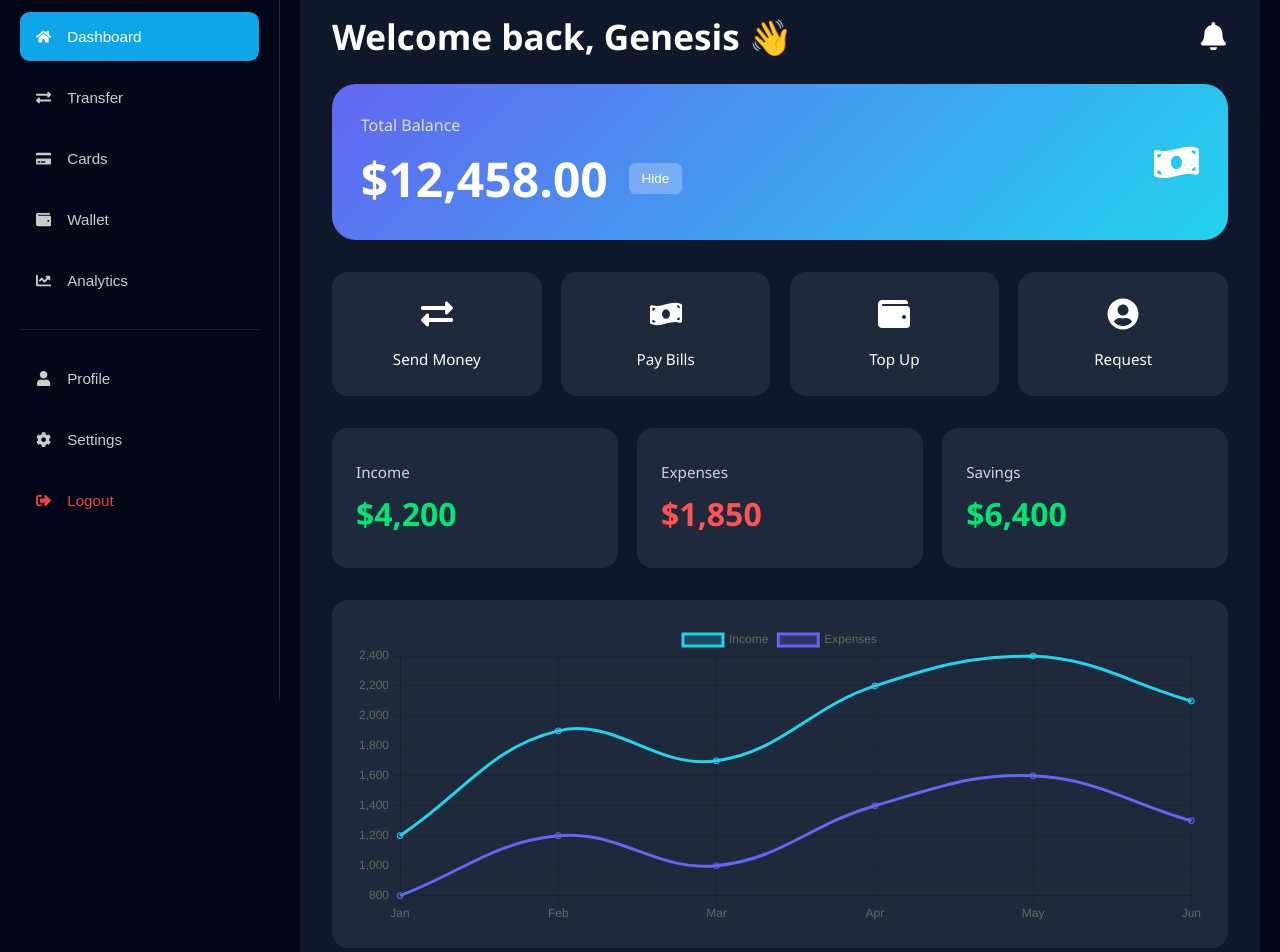
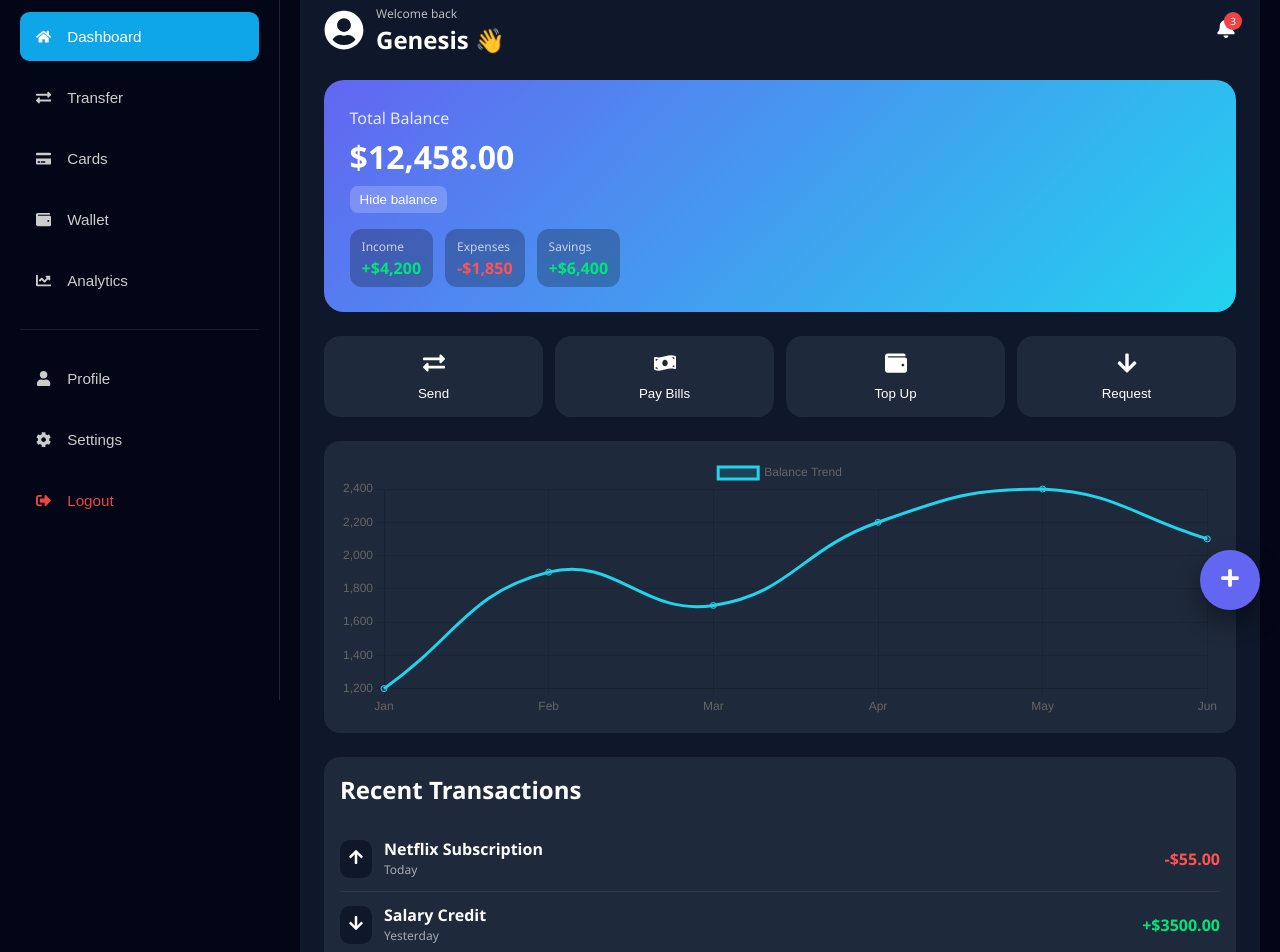
Before and after one commit to BUCHI909/Online-Bank, a React (Vite) app in the folder client/: page /dashboard in a window 1280 px wide. Shown: the part 100-1052 px from the top of the page. Built offline with nearby package versions, Linux system fonts and the light colour scheme; sample sign-in values are in the browser's storage.

Commit message:
making changes

```diff
--- a/client/src/pages/Dashboard.jsx
+++ b/client/src/pages/Dashboard.jsx
@@ -7,6 +7,9 @@ import {
   FaExchangeAlt,
   FaWallet,
   FaMoneyBillWave,
+  FaArrowUp,
+  FaArrowDown,
+  FaPlus
 } from "react-icons/fa";
 
 import {
@@ -21,16 +24,6 @@ import {
 } from "chart.js";
 import { Line } from "react-chartjs-2";
 
-import {
-  ResponsiveContainer,
-  BarChart,
-  Bar,
-  XAxis,
-  YAxis,
-  Tooltip,
-  CartesianGrid,
-} from "recharts";
-
 ChartJS.register(
   CategoryScale,
   LinearScale,
@@ -41,42 +34,30 @@ ChartJS.register(
   Legend
 );
 
+/* ================= MOCK DATA ================= */
+
 const transactions = [
-  { id: 1, name: "Netflix Subscription", amount: "-$55.00", date: "Today" },
-  { id: 2, name: "Salary Credit", amount: "+$3,500.00", date: "Yesterday" },
-  { id: 3, name: "Transfer to David", amount: "-$250.00", date: "Feb 10" },
-  { id: 4, name: "Electricity Bill", amount: "-$180.00", date: "Feb 9" },
+  { id: 1, name: "Netflix Subscription", amount: -55, date: "Today" },
+  { id: 2, name: "Salary Credit", amount: 3500, date: "Yesterday" },
+  { id: 3, name: "Transfer to David", amount: -250, date: "Feb 10" },
+  { id: 4, name: "Electricity Bill", amount: -180, date: "Feb 9" },
 ];
 
 const chartData = {
   labels: ["Jan", "Feb", "Mar", "Apr", "May", "Jun"],
   datasets: [
     {
-      label: "Income",
+      label: "Balance Trend",
       data: [1200, 1900, 1700, 2200, 2400, 2100],
       borderColor: "#22d3ee",
-      backgroundColor: "rgba(34,211,238,0.2)",
-      tension: 0.4,
-    },
-    {
-      label: "Expenses",
-      data: [800, 1200, 1000, 1400, 1600, 1300],
-      borderColor: "#6366f1",
-      backgroundColor: "rgba(99,102,241,0.2)",
-      tension: 0.4,
+      backgroundColor: "rgba(34,211,238,0.15)",
+      tension: 0.45,
+      fill: true,
     },
   ],
 };
 
-const barData = [
-  { name: "Mon", Spending: 400 },
-  { name: "Tue", Spending: 700 },
-  { name: "Wed", Spending: 300 },
-  { name: "Thu", Spending: 500 },
-  { name: "Fri", Spending: 800 },
-  { name: "Sat", Spending: 600 },
-  { name: "Sun", Spending: 450 },
-];
+/* ================= COMPONENT ================= */
 
 const Dashboard = () => {
   const [showBalance, setShowBalance] = useState(true);
@@ -84,246 +65,296 @@ const Dashboard = () => {
 
   return (
     <div style={styles.container}>
-      <main style={styles.main}>
-        {/* Header */}
-        <header style={styles.header}>
-          <h2 style={{ margin: 0 }}>Welcome back, Genesis 👋</h2>
-          <FaBell size={'clamp(1.4rem, 3vw, 1.8rem)'} style={{ cursor: "pointer" }} />
-        </header>
 
-        {/* Balance Card */}
+      {/* ===== TOP BAR ===== */}
+      <div style={styles.topBar}>
+        <div style={styles.userRow}>
+          <FaUserCircle size={40} />
+          <div>
+            <p style={styles.greeting}>Welcome back</p>
+            <h3 style={{ margin: 0 }}>Genesis 👋</h3>
+          </div>
+        </div>
+
+        <div style={styles.bell}>
+          <FaBell size={20} />
+          <span style={styles.badge}>3</span>
+        </div>
+      </div>
+
+      {/* ===== BALANCE CARD ===== */}
       <section style={styles.balanceCard}>
-          <div>
-            <p style={{ opacity: 0.8, marginBottom: '0.5rem' }}>Total Balance</p>
-            <h1 style={{ margin: 0, display: 'flex', alignItems: 'center', gap: '0.5rem', flexWrap: 'wrap' }}>
-              {showBalance ? "$12,458.00" : "XXXX"}
+        <p style={styles.balanceLabel}>Total Balance</p>
+
+        <h1 style={styles.balanceAmount}>
+          {showBalance ? "$12,458.00" : "••••••••"}
+        </h1>
+
         <button
-                style={styles.showBtn}
+          style={styles.hideBtn}
           onClick={() => setShowBalance(!showBalance)}
         >
-                {showBalance ? "Hide" : "Show"}
+          {showBalance ? "Hide balance" : "Show balance"}
         </button>
-            </h1>
-          </div>
-          <FaMoneyBillWave size={'clamp(2rem, 5vw, 2.8rem)'} />
-        </section>
 
-        {/* Quick Actions */}
-        <section style={styles.actions}>
-          <ActionCard title="Send Money" icon={<FaExchangeAlt />} />
-          <ActionCard title="Pay Bills" icon={<FaMoneyBillWave />} />
-          <ActionCard title="Top Up" icon={<FaWallet />} />
-          <ActionCard title="Request" icon={<FaUserCircle />} />
-        </section>
-
-        {/* Stats Cards */}
-        <section style={styles.stats}>
-          <StatCard title="Income" amount="$4,200" positive />
-          <StatCard title="Expenses" amount="$1,850" />
-          <StatCard title="Savings" amount="$6,400" positive />
-        </section>
-
-        {/* Charts */}
-        <section style={styles.charts}>
-          <div style={styles.lineChart}>
-            <Line data={chartData} options={{ maintainAspectRatio: false }} height={300} />
-          </div>
-          <div style={styles.barChart}>
-            <ResponsiveContainer width="100%" height={300}>
-              <BarChart data={barData}>
-                <CartesianGrid strokeDasharray="3 3" />
-                <XAxis dataKey="name" />
-                <YAxis />
-                <Tooltip />
-                <Bar dataKey="Spending" fill="#6366f1" />
-              </BarChart>
-            </ResponsiveContainer>
+        {/* Quick chips */}
+        <div style={styles.chips}>
+          <Chip label="Income" value="+$4,200" positive />
+          <Chip label="Expenses" value="-$1,850" />
+          <Chip label="Savings" value="+$6,400" positive />
         </div>
       </section>
 
-        {/* Recent Transactions */}
+      {/* ===== QUICK ACTIONS ===== */}
+      <section style={styles.actions}>
+        <Action
+          title="Send"
+          icon={<FaExchangeAlt />}
+          onClick={() => navigate("/dashboard/transfer")}
+        />
+        <Action
+          title="Pay Bills"
+          icon={<FaMoneyBillWave />}
+        />
+        <Action
+          title="Top Up"
+          icon={<FaWallet />}
+          onClick={() => navigate("/dashboard/wallets")}
+        />
+        <Action
+          title="Request"
+          icon={<FaArrowDown />}
+        />
+      </section>
+
+      {/* ===== CHART ===== */}
+      <section style={styles.chartCard}>
+        <Line
+          data={chartData}
+          options={{ maintainAspectRatio: false }}
+          height={260}
+        />
+      </section>
+
+      {/* ===== TRANSACTIONS ===== */}
       <section style={styles.transactions}>
-          <h3 style={{ marginBottom: '1rem', marginTop: 0 }}>Recent Transactions</h3>
+        <h3 style={{ marginTop: 0 }}>Recent Transactions</h3>
+
         {transactions.map((tx) => (
-            <div key={tx.id} style={styles.txRow}>
-              <div>
-                <strong>{tx.name}</strong>
-                <p style={{ margin: '0.25rem 0 0 0', opacity: 0.6, fontSize: '0.9em' }}>{tx.date}</p>
-              </div>
-              <span
-                style={{
-                  color: tx.amount.startsWith("+") ? "#00e676" : "#ff5252",
-                  fontWeight: "bold",
-                }}
-              >
-                {tx.amount}
-              </span>
-            </div>
+          <Transaction key={tx.id} tx={tx} />
         ))}
       </section>
-      </main>
+
+      {/* ===== FLOATING BUTTON ===== */}
+      <button
+        style={styles.fab}
+        onClick={() => navigate("/dashboard/transfer")}
+      >
+        <FaPlus />
+      </button>
+
     </div>
   );
 };
 
-// Action Cards
-const ActionCard = ({ title, icon }) => {
-  return (
-    <div
-      style={styles.actionCard}
-      onMouseEnter={(e) => {
-        e.currentTarget.style.transform = "translateY(-6px)";
-        e.currentTarget.style.boxShadow = "0 12px 24px rgba(0,0,0,0.3)";
-      }}
-      onMouseLeave={(e) => {
-        e.currentTarget.style.transform = "translateY(0)";
-        e.currentTarget.style.boxShadow = "none";
-      }}
-    >
-      <div style={{ fontSize: "clamp(1.4rem, 3vw, 2rem)" }}>{icon}</div>
-      <p style={{ margin: 0, fontSize: "clamp(0.8rem, 2vw, 0.95rem)", fontWeight: "500" }}>{title}</p>
+/* ================= SMALL COMPONENTS ================= */
+
+const Chip = ({ label, value, positive }) => (
+  <div style={styles.chip}>
+    <p style={{ margin: 0, opacity: 0.7, fontSize: 12 }}>{label}</p>
+    <strong style={{ color: positive ? "#00e676" : "#ff5252" }}>
+      {value}
+    </strong>
   </div>
 );
-};
 
-// Stats Cards
-const StatCard = ({ title, amount, positive }) => {
+const Action = ({ title, icon, onClick }) => (
+  <button style={styles.action} onClick={onClick}>
+    <div style={{ fontSize: 22 }}>{icon}</div>
+    <span>{title}</span>
+  </button>
+);
+
+const Transaction = ({ tx }) => {
+  const positive = tx.amount > 0;
+
   return (
-    <div
-      style={styles.statCard}
-      onMouseEnter={(e) => {
-        e.currentTarget.style.transform = "translateY(-6px)";
-        e.currentTarget.style.boxShadow = "0 12px 24px rgba(0,0,0,0.3)";
-      }}
-      onMouseLeave={(e) => {
-        e.currentTarget.style.transform = "translateY(0)";
-        e.currentTarget.style.boxShadow = "none";
-      }}
-    >
-      <p style={{ margin: 0, fontSize: "clamp(0.85rem, 2vw, 0.95rem)", opacity: 0.8 }}>{title}</p>
-      <h2 style={{ color: positive ? "#00e676" : "#ff5252", fontSize: "clamp(1.4rem, 3.5vw, 2rem)", margin: "0.5rem 0 0 0" }}>
-        {amount}
-      </h2>
+    <div style={styles.txRow}>
+      <div style={styles.txLeft}>
+        <div style={styles.txIcon}>
+          {positive ? <FaArrowDown /> : <FaArrowUp />}
+        </div>
+
+        <div>
+          <strong>{tx.name}</strong>
+          <p style={styles.txDate}>{tx.date}</p>
+        </div>
+      </div>
+
+      <strong style={{ color: positive ? "#00e676" : "#ff5252" }}>
+        {positive ? "+" : "-"}${Math.abs(tx.amount).toFixed(2)}
+      </strong>
     </div>
   );
 };
 
 export default Dashboard;
 
-// ===== RESPONSIVE STYLES WITH CLAMP =====
+/* ================= STYLES ================= */
+
 const styles = {
   container: {
-    display: "flex",
+    padding: "1.5rem",
+    background: "#0f172a",
     minHeight: "100vh",
-    fontFamily: "Segoe UI, sans-serif",
-    background: "#0f172a",
     color: "#fff",
   },
-  main: {
-    flex: 1,
-    padding: "clamp(1rem, 4vw, 2rem)",
-    overflowX: "hidden",
-  },
-  header: {
+
+  topBar: {
     display: "flex",
     justifyContent: "space-between",
     alignItems: "center",
-    marginBottom: "clamp(1rem, 2vw, 1.5rem)",
-    gap: "1rem",
+    marginBottom: 24,
+  },
+
+  userRow: {
+    display: "flex",
+    gap: 12,
+    alignItems: "center",
+  },
+
+  greeting: {
+    margin: 0,
+    fontSize: 12,
+    opacity: 0.7,
+  },
+
+  bell: {
+    position: "relative",
+    cursor: "pointer",
+  },
+
+  badge: {
+    position: "absolute",
+    top: -6,
+    right: -6,
+    background: "#ef4444",
+    borderRadius: "50%",
+    fontSize: 10,
+    padding: "2px 6px",
+  },
+
+  balanceCard: {
+    background: "linear-gradient(135deg,#6366f1,#22d3ee)",
+    borderRadius: 20,
+    padding: "1.6rem",
+    marginBottom: 24,
+  },
+
+  balanceLabel: {
+    opacity: 0.85,
+    marginBottom: 4,
+  },
+
+  balanceAmount: {
+    margin: 0,
+    fontSize: 32,
+  },
+
+  hideBtn: {
+    marginTop: 8,
+    background: "rgba(255,255,255,0.2)",
+    border: "none",
+    padding: "6px 10px",
+    borderRadius: 8,
+    color: "#fff",
+    cursor: "pointer",
+  },
+
+  chips: {
+    display: "flex",
+    gap: 12,
+    marginTop: 16,
     flexWrap: "wrap",
   },
-  balanceCard: {
-    background: "linear-gradient(135deg,#6366f1,#22d3ee)",
-    borderRadius: "clamp(1rem, 2vw, 1.5rem)",
-    padding: "clamp(1.2rem, 4vw, 1.8rem)",
-    display: "flex",
-    justifyContent: "space-between",
-    alignItems: "center",
-    marginBottom: "clamp(1.5rem, 3vw, 2rem)",
-    gap: "1rem",
-    minHeight: "clamp(100px, 20vw, 150px)",
-    flexWrap: "wrap",
+
+  chip: {
+    background: "rgba(0,0,0,0.25)",
+    padding: "8px 12px",
+    borderRadius: 12,
   },
-  showBtn: {
-    marginLeft: "clamp(0.5rem, 1vw, 1rem)",
-    fontSize: "clamp(0.7rem, 2vw, 0.85rem)",
-    padding: "clamp(0.3rem, 0.8vw, 0.5rem) clamp(0.5rem, 1.5vw, 0.8rem)",
-    borderRadius: "0.4rem",
-    cursor: "pointer",
-    border: "none",
-    background: "rgba(255,255,255,0.25)",
-    color: "#fff",
-    transition: "all 0.3s ease",
-  },
+
   actions: {
     display: "grid",
-    gridTemplateColumns: "repeat(auto-fit, minmax(clamp(120px, 25vw, 200px), 1fr))",
-    gap: "clamp(0.8rem, 2vw, 1.2rem)",
-    marginBottom: "clamp(1.5rem, 3vw, 2rem)",
+    gridTemplateColumns: "repeat(4,1fr)",
+    gap: 12,
+    marginBottom: 24,
   },
-  actionCard: {
+
+  action: {
     background: "#1e293b",
-    padding: "clamp(1rem, 2.5vw, 1.5rem)",
-    borderRadius: "clamp(0.8rem, 1.5vw, 1rem)",
-    textAlign: "center",
-    cursor: "pointer",
-    transition: "all 0.3s cubic-bezier(0.4, 0, 0.2, 1)",
-    minHeight: "clamp(80px, 15vw, 120px)",
+    border: "none",
+    borderRadius: 16,
+    padding: "16px 0",
+    color: "#fff",
     display: "flex",
     flexDirection: "column",
     alignItems: "center",
-    justifyContent: "center",
-    gap: "0.5rem",
+    gap: 6,
+    cursor: "pointer",
   },
-  stats: {
-    display: "grid",
-    gridTemplateColumns: "repeat(auto-fit, minmax(clamp(140px, 28vw, 220px), 1fr))",
-    gap: "clamp(0.8rem, 2vw, 1.2rem)",
-    marginBottom: "clamp(1.5rem, 3vw, 2rem)",
+
+  chartCard: {
+    background: "#1e293b",
+    padding: 16,
+    borderRadius: 16,
+    marginBottom: 24,
   },
-  statCard: {
-    background: "#1e293b",
-    padding: "clamp(1.2rem, 2.5vw, 1.5rem)",
-    borderRadius: "clamp(0.8rem, 1.5vw, 1rem)",
-    transition: "all 0.3s cubic-bezier(0.4, 0, 0.2, 1)",
-    minHeight: "clamp(100px, 18vw, 140px)",
-    display: "flex",
-    flexDirection: "column",
-    justifyContent: "center",
-  },
-  charts: {
-    display: "grid",
-    gridTemplateColumns: "1fr",
-    gap: "clamp(1.5rem, 3vw, 2rem)",
-    marginBottom: "clamp(1.5rem, 3vw, 2rem)",
-  },
-  lineChart: {
-    background: "#1e293b",
-    padding: "clamp(1rem, 2.5vw, 1.5rem)",
-    borderRadius: "clamp(0.8rem, 1.5vw, 1rem)",
-    overflowX: "auto",
-    minHeight: "300px",
-  },
-  barChart: {
-    background: "#1e293b",
-    padding: "clamp(1rem, 2.5vw, 1.5rem)",
-    borderRadius: "clamp(0.8rem, 1.5vw, 1rem)",
-    overflowX: "auto",
-    minHeight: "clamp(250px, 40vw, 350px)",
-  },
+
   transactions: {
     background: "#1e293b",
-    padding: "clamp(1rem, 2.5vw, 1.5rem)",
-    borderRadius: "clamp(0.8rem, 1.5vw, 1rem)",
-    marginBottom: "2rem",
-    overflowX: "auto",
+    padding: 16,
+    borderRadius: 16,
   },
+
   txRow: {
     display: "flex",
     justifyContent: "space-between",
     alignItems: "center",
-    padding: "clamp(0.8rem, 1.5vw, 1rem) 0",
-    borderBottom: "1px solid rgba(255,255,255,0.08)",
-    fontSize: "clamp(0.85rem, 2vw, 1rem)",
+    padding: "12px 0",
+    borderBottom: "1px solid rgba(255,255,255,0.07)",
+  },
+
+  txLeft: {
+    display: "flex",
+    gap: 12,
+    alignItems: "center",
+  },
+
+  txIcon: {
+    background: "#0f172a",
+    padding: 8,
+    borderRadius: 10,
+  },
+
+  txDate: {
+    margin: 0,
+    fontSize: 12,
+    opacity: 0.6,
+  },
+
+  fab: {
+    position: "fixed",
+    bottom: 90,
+    right: 20,
+    background: "#6366f1",
+    border: "none",
+    width: 60,
+    height: 60,
+    borderRadius: "50%",
+    color: "#fff",
+    fontSize: 20,
+    cursor: "pointer",
+    boxShadow: "0 12px 24px rgba(0,0,0,0.4)",
   },
 };
```
Lines whose indentation alone changed are shown as unchanged.
